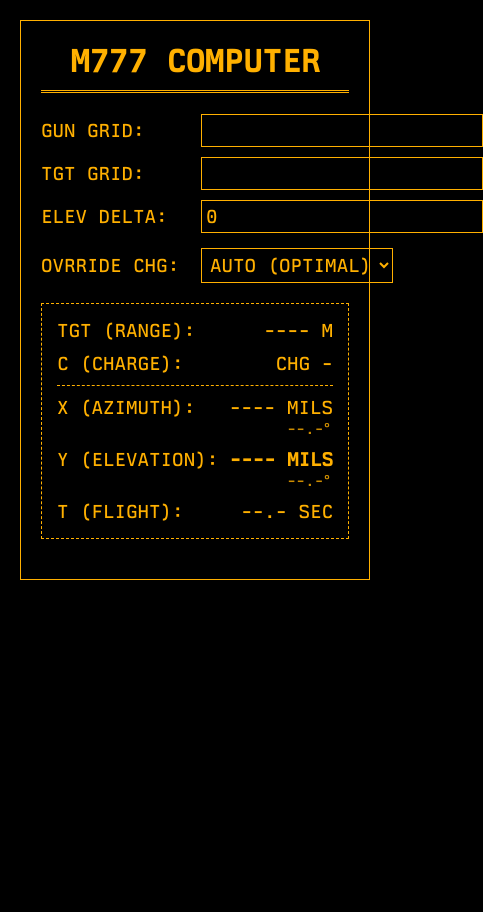
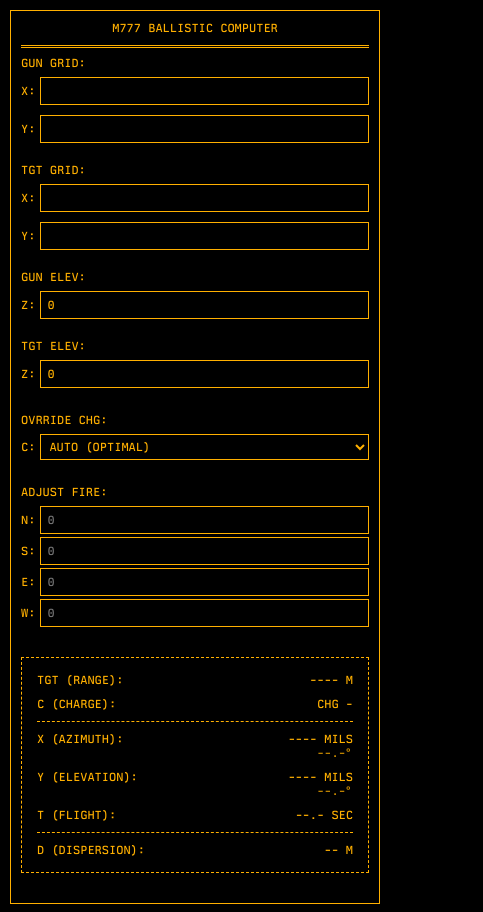
Before and after one commit to Snake-Fist/ARTILLERY, a React (Vite) app: page / in a window 390 px wide. Shown: the whole page, 483 px wide, since content can reach past the window. Before the commit the page ends 844 px from the top, so only its background shows below. Built offline with nearby package versions, Linux system fonts and the light colour scheme.

Commit message:
Refactor ballistic computer: UI responsiveness, mathematical bounds clamping, Adjust Fire feature, and dispersion data

```diff
--- a/src/App.tsx
+++ b/src/App.tsx
@@ -7,6 +7,7 @@
     id: 1,
     min: 950,
     max: 1500,
+    dispersion: 69,
     data: [
         { range: 950, elev: 1245, tof: 24.4 },
         { range: 1000, elev: 1221, tof: 24.2 },
@@ -26,6 +27,7 @@
     id: 2,
     min: 1500,
     max: 2500,
+    dispersion: 85,
     data: [
         { range: 1500, elev: 1270, tof: 33.1 },
         { range: 1550, elev: 1257, tof: 33.0 },
@@ -54,6 +56,7 @@
     id: 3,
     min: 2100,
     max: 3600,
+    dispersion: 110,
     data: [
         { range: 2100, elev: 1272, tof: 41.0 },
         { range: 2200, elev: 1253, tof: 40.8 },
@@ -77,6 +80,7 @@
     id: 4,
     min: 2600,
     max: 4500,
+    dispersion: 135,
     data: [
         { range: 2600, elev: 1271, tof: 47.2 },
         { range: 2700, elev: 1255, tof: 47.0 },
@@ -104,6 +108,7 @@
     id: 5,
     min: 3000,
     max: 5300,
+    dispersion: 160,
     data: [
         { range: 3000, elev: 1271, tof: 52.2 },
         { range: 3100, elev: 1258, tof: 52.0 },
@@ -133,39 +138,34 @@
   }
 ];
 
-function interpolate(x: number, x0: number, x1: number, y0: number, y1: number) {
-  return y0 + ((x - x0) * (y1 - y0)) / (x1 - x0);
+function parseGridPiece(p: string) {
+  if (!p || p.trim() === '') return null;
+  const clean = p.replace(/[^0-9]/g, '');
+  if (clean.length === 0) return null;
+
+  // 3-digit MGRS block (100m precision) -> e.g. "048" means 4800m
+  if (clean.length === 3) return parseInt(clean, 10) * 100;
+  // 1 or 2 digit MGRS block (1km precision) -> e.g. "04" means 4000m
+  if (clean.length <= 2) return parseInt(clean, 10) * 1000;
+  // >= 4 digits: treat as absolute exact meters from drone output
+  return parseInt(clean, 10);
 }
 
-function parseGrid(grid: string) {
-  const clean = grid.replace(/[^0-9]/g, '');
-  if (clean.length === 6) {
-    return {
-      x: parseInt(clean.substring(0, 3), 10) * 100,
-      y: parseInt(clean.substring(3, 6), 10) * 100
-    };
-  } else if (clean.length === 8) {
-    return {
-      x: parseInt(clean.substring(0, 4), 10) * 10,
-      y: parseInt(clean.substring(4, 8), 10) * 10
-    };
-  } else if (clean.length === 10) {
-    return {
-      x: parseInt(clean.substring(0, 5), 10),
-      y: parseInt(clean.substring(5, 10), 10)
-    };
-  }
-  return null;
-}
+function calculateAzimuthAndRange(gx: string, gy: string, tx: string, ty: string, an: string, as: string, ae: string, aw: string) {
+  const g_x = parseGridPiece(gx);
+  const g_y = parseGridPiece(gy);
+  let t_x = parseGridPiece(tx);
+  let t_y = parseGridPiece(ty);
 
-function calculateAzimuthAndRange(gunGrid: string, targetGrid: string) {
-  const gun = parseGrid(gunGrid);
-  const target = parseGrid(targetGrid);
+  if (g_x === null || g_y === null || t_x === null || t_y === null) return null;
 
-  if (!gun || !target) return null;
+  t_x += parseFloat(ae || '0');
+  t_x -= parseFloat(aw || '0');
+  t_y += parseFloat(an || '0');
+  t_y -= parseFloat(as || '0');
 
-  const dx = target.x - gun.x;
-  const dy = target.y - gun.y;
+  const dx = t_x - g_x;
+  const dy = t_y - g_y;
 
   const dist = Math.sqrt(dx * dx + dy * dy);
 
@@ -176,10 +176,22 @@
   return { range: Math.round(dist), azimuth: azMil };
 }
 
+function interpolate(x: number, x0: number, x1: number, y0: number, y1: number) {
+  if (x0 === x1) return y0;
+  return y0 + ((x - x0) * (y1 - y0)) / (x1 - x0);
+}
+
 function App() {
-  const [gunGrid, setGunGrid] = useState<string>('');
-  const [targetGrid, setTargetGrid] = useState<string>('');
-  const [elevDeltaStr, setElevDeltaStr] = useState<string>('0');
+  const [gunX, setGunX] = useState<string>('');
+  const [gunY, setGunY] = useState<string>('');
+  const [tgtX, setTgtX] = useState<string>('');
+  const [tgtY, setTgtY] = useState<string>('');
+  const [adjN, setAdjN] = useState<string>('');
+  const [adjS, setAdjS] = useState<string>('');
+  const [adjE, setAdjE] = useState<string>('');
+  const [adjW, setAdjW] = useState<string>('');
+  const [gunElevStr, setGunElevStr] = useState<string>('0');
+  const [tgtElevStr, setTgtElevStr] = useState<string>('0');
   const [forcedCharge, setForcedCharge] = useState<number | null>(null);
 
   const [fireStart, setFireStart] = useState<number | null>(null);
@@ -193,11 +205,12 @@
     return () => clearInterval(interval);
   }, [fireStart]);
 
-  const gridData = useMemo(() => calculateAzimuthAndRange(gunGrid, targetGrid), [gunGrid, targetGrid]);
+  const gridData = useMemo(() => calculateAzimuthAndRange(gunX, gunY, tgtX, tgtY, adjN, adjS, adjE, adjW), [gunX, gunY, tgtX, tgtY, adjN, adjS, adjE, adjW]);
 
   const activeRange = gridData ? gridData.range.toString() : '';
 
   const calculation = useMemo(() => {
+    try {
         if (!activeRange) return { valid: false, message: 'WAITING FOR DATA...' };
 
         const r = parseFloat(activeRange);
@@ -248,19 +261,58 @@
         tof = interpolate(r, lower.range, upper.range, lower.tof, upper.tof);
     }
 
-    const elevDelta = parseFloat(elevDeltaStr);
+    const gunElevAlt = parseFloat(gunElevStr);
+    const tgtElevAlt = parseFloat(tgtElevStr);
+    let deltaH = 0;
+    if (!isNaN(gunElevAlt) && !isNaN(tgtElevAlt)) {
+        deltaH = tgtElevAlt - gunElevAlt;
+    }
+
     let angleFix = 0;
-    if (!isNaN(elevDelta) && elevDelta !== 0) {
-        angleFix = Math.atan2(elevDelta, r) * (6400 / (2 * Math.PI));
+    let tofFix = 0;
+
+    if (deltaH !== 0 && activeCharge.data.length > 1) {
+        // Derive local slope to calculate accurate high-angle parallax correction
+        let idx = lowerIndex;
+        if (idx >= activeCharge.data.length - 1) {
+            idx = activeCharge.data.length - 2;
+        }
+
+        const currentData = activeCharge.data[idx];
+        const nextData = activeCharge.data[idx + 1];
+
+        const dRange = nextData.range - currentData.range;
+        const dElev_dRange = (nextData.elev - currentData.elev) / dRange;
+        const dTof_dRange = (nextData.tof - currentData.tof) / dRange;
+
+        // M777 High Angle: 100m height diff corresponds perfectly to 50m horizontal range diff (2:1 slope at impact).
+        // effective step = deltaH * 0.5
+        angleFix = -dElev_dRange * (deltaH * 0.5);
+        tofFix = -dTof_dRange * (deltaH * 0.5);
+    }
+
+    const finalElev = Math.round(baseElev - angleFix);
+    const finalTof = Math.round((tof - tofFix) * 10) / 10;
+
+    if (finalElev < 0 || finalElev > 1300) {
+        return { valid: false, message: 'SOLUTION IMPOSSIBLE (TRAVERSAL LIMIT)' };
+    }
+
+    if (finalTof <= 0) {
+        return { valid: false, message: 'SOLUTION IMPOSSIBLE (COLLISION/TOF)' };
     }
 
     return {
         valid: true,
         charge: activeCharge.id,
-        elev: Math.round(baseElev - angleFix),
-        tof: Math.round(tof * 10) / 10
+        dispersion: activeCharge.dispersion,
+        elev: finalElev,
+        tof: finalTof
     };
-  }, [activeRange, elevDeltaStr, forcedCharge]);
+    } catch (err: any) {
+        return { valid: false, message: `CRASH: ${err.message}` };
+    }
+  }, [activeRange, gunElevStr, tgtElevStr, forcedCharge]);
 
   const azMilStr = gridData ? gridData.azimuth.toString().padStart(4, '0') : '----';
   const azDegStr = gridData ? (gridData.azimuth * (360 / 6400)).toFixed(1) : '--.-';
@@ -288,14 +340,14 @@
       timerRender = (
         <div style={{ marginTop: '15px', border: '2px dashed var(--term-border)', padding: '10px', textAlign: 'center' }}>
             <div>ROUNDS IN AIR (ETA)</div>
-            <div style={{ fontSize: '2.5rem', fontWeight: 'bold' }}>-{remaining.toFixed(1)}s</div>
+            <div>-{remaining.toFixed(1)}s</div>
         </div>
       );
     } else {
       timerRender = (
         <div className="splash-alert">
             IMPACT // SPLASH!
-            <div style={{ fontSize: '1rem', marginTop: '10px', cursor: 'pointer', textDecoration: 'underline' }} onClick={() => setFireStart(null)}>
+            <div style={{ marginTop: '10px', cursor: 'pointer', textDecoration: 'underline' }} onClick={() => setFireStart(null)}>
                 [ ACKNOWLEDGE ]
             </div>
         </div>
@@ -305,44 +357,102 @@
 
   return (
     <div className="terminal-container">
-      <h1>M777 COMPUTER</h1>
+      <h1>M777 BALLISTIC COMPUTER</h1>
 
       <div className="input-section">
         <div className="input-group">
             <label>GUN GRID:</label>
+            <div className="grid-inputs">
+                <div className="grid-input-wrapper">
+                    <span>X:</span>
                     <input
                         type="text"
-                value={gunGrid}
+                        value={gunX}
                         onChange={(e) => {
-                    setGunGrid(e.target.value);
+                            setGunX(e.target.value);
                             setFireStart(null);
                         }}
                     />
                 </div>
-        <div className="input-group">
-            <label>TGT GRID:</label>
+                <div className="grid-input-wrapper">
+                    <span>Y:</span>
                     <input
                         type="text"
-                value={targetGrid}
+                        value={gunY}
                         onChange={(e) => {
-                    setTargetGrid(e.target.value);
+                            setGunY(e.target.value);
                             setFireStart(null);
                         }}
                     />
                 </div>
+            </div>
+        </div>
         <div className="input-group">
-            <label>ELEV DELTA:</label>
+            <label>TGT GRID:</label>
+            <div className="grid-inputs">
+                <div className="grid-input-wrapper">
+                    <span>X:</span>
                     <input
-                type="number"
-                value={elevDeltaStr}
+                        type="text"
+                        value={tgtX}
                         onChange={(e) => {
-                    setElevDeltaStr(e.target.value);
+                            setTgtX(e.target.value);
                             setFireStart(null);
                         }}
                     />
                 </div>
+                <div className="grid-input-wrapper">
+                    <span>Y:</span>
+                    <input
+                        type="text"
+                        value={tgtY}
+                        onChange={(e) => {
+                            setTgtY(e.target.value);
+                            setFireStart(null);
+                        }}
+                    />
+                </div>
+            </div>
+        </div>
+        <div className="input-group">
+            <label>GUN ELEV:</label>
+            <div className="grid-inputs">
+                <div className="grid-input-wrapper">
+                    <span>Z:</span>
+                    <input
+                        type="number"
+                        step="5"
+                        value={gunElevStr}
+                        onChange={(e) => {
+                            setGunElevStr(e.target.value);
+                            setFireStart(null);
+                        }}
+                    />
+                </div>
+            </div>
+        </div>
+        <div className="input-group">
+            <label>TGT ELEV:</label>
+            <div className="grid-inputs">
+                <div className="grid-input-wrapper">
+                    <span>Z:</span>
+                    <input
+                        type="number"
+                        step="5"
+                        value={tgtElevStr}
+                        onChange={(e) => {
+                            setTgtElevStr(e.target.value);
+                            setFireStart(null);
+                        }}
+                    />
+                </div>
+            </div>
+        </div>
         <div className="input-group" style={{ marginTop: '5px' }}>
             <label>OVRRIDE CHG:</label>
+            <div className="grid-inputs">
+                <div className="grid-input-wrapper">
+                    <span>C:</span>
                     <select
                         value={forcedCharge === null ? 'AUTO' : forcedCharge.toString()}
                         onChange={(e) => {
@@ -355,7 +465,6 @@
                             border: '1px solid var(--term-border)',
                             color: 'var(--term-fg)',
                             fontFamily: 'inherit',
-                    fontSize: '1.2rem',
                             padding: '4px',
                             outline: 'none'
                         }}
@@ -369,6 +478,30 @@
                     </select>
                 </div>
             </div>
+        </div>
+
+        <div className="input-group" style={{ marginTop: '5px' }}>
+            <label>ADJUST FIRE:</label>
+            <div className="grid-inputs" style={{ gap: '3px' }}>
+                <div className="grid-input-wrapper">
+                    <span>N:</span>
+                    <input type="number" step="10" placeholder="0" value={adjN} onChange={(e) => { setAdjN(e.target.value); setAdjS(''); setFireStart(null); }} />
+                </div>
+                <div className="grid-input-wrapper">
+                    <span>S:</span>
+                    <input type="number" step="10" placeholder="0" value={adjS} onChange={(e) => { setAdjS(e.target.value); setAdjN(''); setFireStart(null); }} />
+                </div>
+                <div className="grid-input-wrapper">
+                    <span>E:</span>
+                    <input type="number" step="10" placeholder="0" value={adjE} onChange={(e) => { setAdjE(e.target.value); setAdjW(''); setFireStart(null); }} />
+                </div>
+                <div className="grid-input-wrapper">
+                    <span>W:</span>
+                    <input type="number" step="10" placeholder="0" value={adjW} onChange={(e) => { setAdjW(e.target.value); setAdjE(''); setFireStart(null); }} />
+                </div>
+            </div>
+        </div>
+      </div>
 
       <div className="results-section">
         {!calculation.valid && calculation.message !== 'WAITING FOR DATA...' && (
@@ -379,7 +512,7 @@
             <span>TGT (RANGE):</span>
             <div style={{ textAlign: 'right' }}>
                 <div>{gridData ? gridData.range : '----'} M</div>
-                <div style={{ fontSize: '0.8em', opacity: 0.8 }}>{' '}</div>
+                <div style={{ opacity: 0.8 }}>{' '}</div>
             </div>
         </div>
 
@@ -387,7 +520,7 @@
             <span>C (CHARGE):</span>
             <div style={{ textAlign: 'right' }}>
                 <div style={{ color: forcedCharge ? '#fff' : 'inherit' }}>CHG {chargeStr}</div>
-                <div style={{ fontSize: '0.8em', opacity: 0.8 }}>{' '}</div>
+                <div style={{ opacity: 0.8 }}>{' '}</div>
             </div>
         </div>
 
@@ -395,15 +528,15 @@
             <span>X (AZIMUTH):</span>
             <div style={{ textAlign: 'right' }}>
                 <div>{azMilStr} MILS</div>
-                <div style={{ fontSize: '0.8em', opacity: 0.8 }}>{azDegStr}°</div>
+                <div style={{ opacity: 0.8 }}>{azDegStr}°</div>
             </div>
         </div>
 
         <div className="result-row">
             <span>Y (ELEVATION):</span>
             <div style={{ textAlign: 'right' }}>
-                <div style={{ fontWeight: 'bold' }}>{elMilStr} MILS</div>
-                <div style={{ fontSize: '0.8em', opacity: 0.8 }}>{elDegStr}°</div>
+                <div>{elMilStr} MILS</div>
+                <div style={{ opacity: 0.8 }}>{elDegStr}°</div>
             </div>
         </div>
 
@@ -411,6 +544,13 @@
             <span>T (FLIGHT):</span>
             <div style={{ textAlign: 'right' }}>
                 <div>{tofStr} SEC</div>
+            </div>
+        </div>
+
+        <div className="result-row" style={{ borderTop: '1px dashed var(--term-border)', paddingTop: '10px' }}>
+            <span>D (DISPERSION):</span>
+            <div style={{ textAlign: 'right' }}>
+                <div>{calculation.valid && calculation.dispersion ? `~${calculation.dispersion} M` : '-- M'}</div>
             </div>
         </div>
       </div>
--- a/src/index.css
+++ b/src/index.css
@@ -19,6 +19,8 @@
   background-color: var(--term-bg);
   color: var(--term-fg);
   font-family: 'TX02', monospace;
+  font-size: 0.9rem;
+  font-weight: normal;
 }
 
 #root {
@@ -39,6 +41,8 @@
   padding-bottom: 10px;
   margin-top: 0;
   text-transform: uppercase;
+  font-size: inherit;
+  font-weight: normal;
 }
 
 .subtitle {
@@ -60,23 +64,38 @@
 
 .input-group label {
   flex: 0 0 160px;
-  font-size: 1.2rem;
 }
 
-.input-group input {
+.input-group input, .input-group select {
   flex: 1;
   background-color: transparent;
   border: 1px solid var(--term-border);
   color: var(--term-fg);
   font-family: inherit;
-  font-size: 1.2rem;
+  font-size: inherit;
   padding: 4px;
   outline: none;
+  min-width: 0;
 }
 
 .input-group input:focus {
   background-color: var(--term-fg);
   color: var(--term-bg);
+}
+
+.grid-inputs {
+  display: flex;
+  flex: 1;
+  gap: 15px;
+  min-width: 0;
+}
+
+.grid-input-wrapper {
+  display: flex;
+  flex: 1;
+  align-items: center;
+  gap: 5px;
+  min-width: 0;
 }
 
 .results-section {
@@ -89,7 +108,6 @@
   display: flex;
   justify-content: space-between;
   margin-bottom: 10px;
-  font-size: 1.2rem;
 }
 
 .result-row:last-child {
@@ -102,7 +120,6 @@
   text-align: center;
   padding: 5px;
   margin-top: 5px;
-  font-weight: bold;
 }
 
 button {
@@ -110,13 +127,13 @@
   color: var(--term-fg);
   border: 2px solid var(--term-border);
   font-family: inherit;
-  font-size: 1.5rem;
+  font-size: inherit;
+  font-weight: normal;
   padding: 10px;
   cursor: pointer;
   text-transform: uppercase;
   width: 100%;
   margin-top: 15px;
-  font-weight: bold;
 }
 
 button:hover {
@@ -134,9 +151,7 @@
   color: var(--term-bg);
   animation: blinker 0.2s linear infinite;
   text-align: center;
-  font-weight: bold;
   padding: 10px;
-  font-size: 1.5rem;
   margin-top: 15px;
   border: 2px solid var(--term-fg);
 }
@@ -174,3 +189,50 @@
 .table-reference th {
   text-align: center;
 }
+
+/* Responsiveness for Mobile/Tablets */
+@media screen and (max-width: 600px) {
+  body {
+    font-size: 0.75rem;
+  }
+
+  #root {
+    padding: 10px;
+  }
+
+  .terminal-container {
+    padding: 10px;
+  }
+
+  .input-group {
+    flex-direction: column;
+    align-items: stretch;
+    gap: 5px;
+    margin-bottom: 10px;
+  }
+
+  .input-group label {
+    flex: none;
+    margin-bottom: 2px;
+  }
+
+  .input-group input, .input-group select {
+    padding: 6px;
+  }
+
+  .grid-inputs {
+    flex-direction: row;
+    width: 100%;
+    gap: 10px;
+  }
+
+  button {
+    padding: 12px;
+  }
+}
+
+@media screen and (max-width: 400px) {
+  .grid-inputs {
+    flex-direction: column;
+  }
+}
```
Lines whose indentation alone changed are shown as unchanged.
